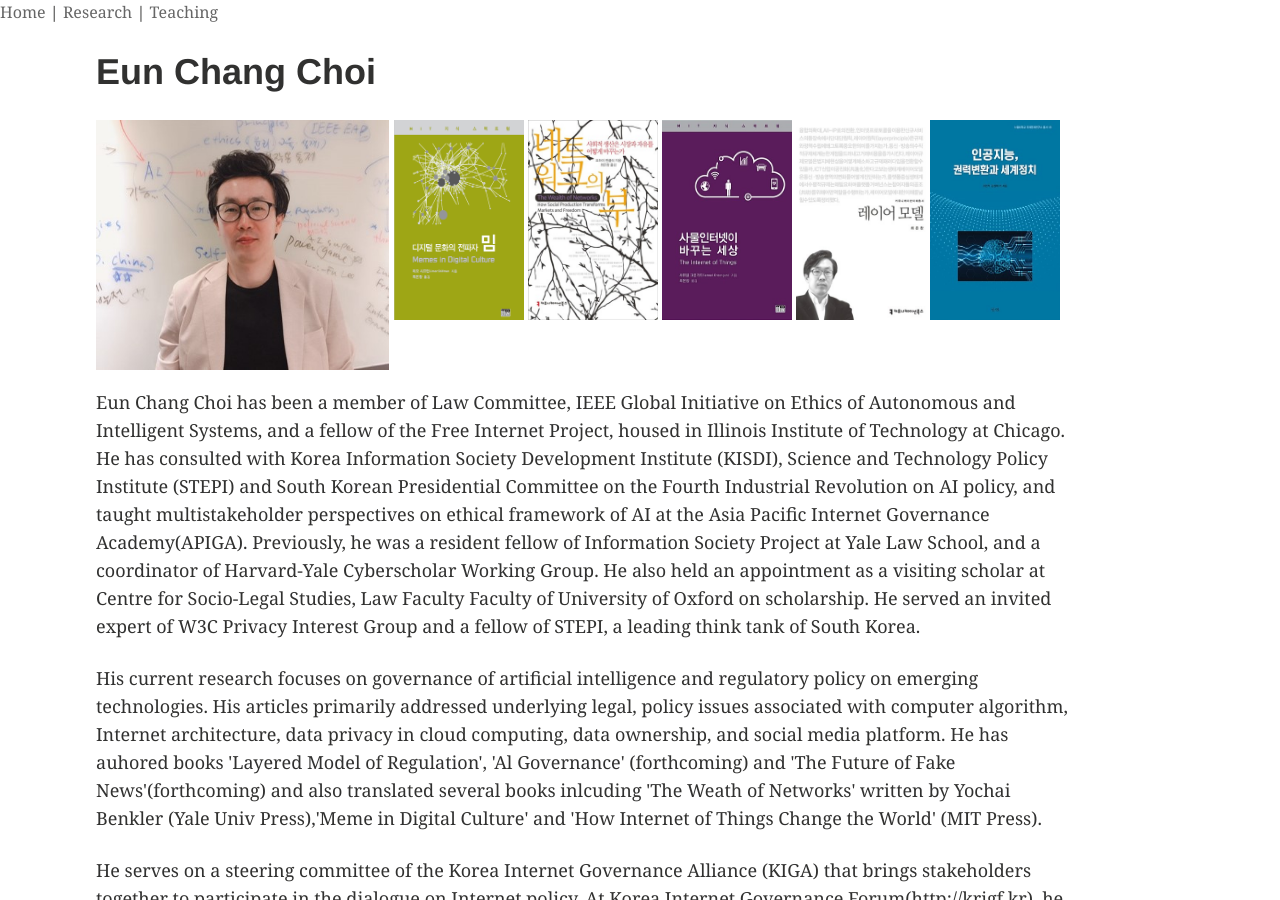
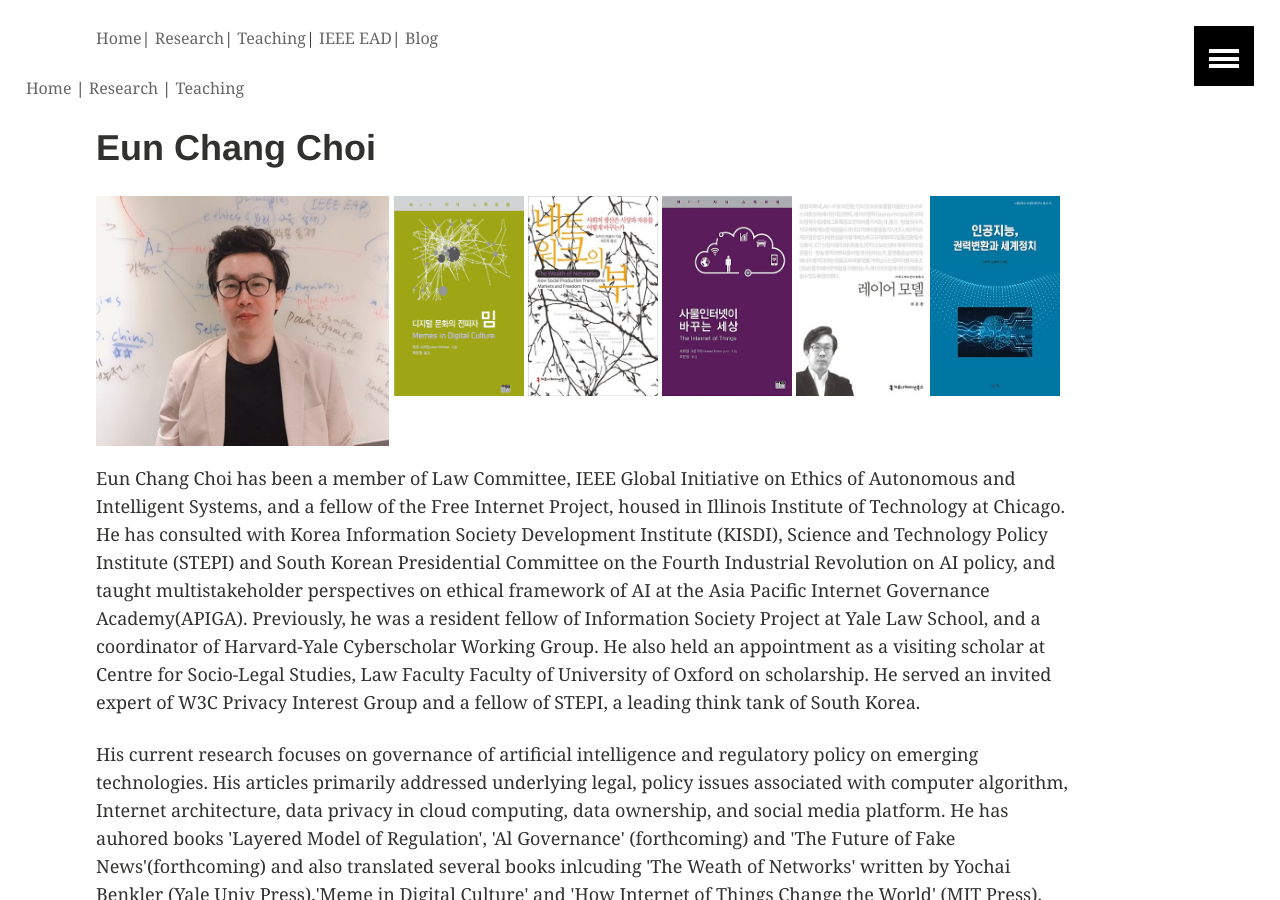
Before and after one commit to eunchangchoi/eunchangchoi.github.io, a Jekyll site: the page built from index.md, in a window 1280 px wide and 900 px high. Built offline with Jekyll 4.4.1, drawn with Linux system fonts in a browser that asks for light colours.

Commit message:
Update default.html

```diff
--- a/_layouts/default.html
+++ b/_layouts/default.html
@@ -56,6 +56,11 @@
 </style>
 
   <body>
+    <body id="js-body">
+    {% include browser-upgrade.html %}
+    {% include header.html %}
+    {% include navigation-sliding.html %}
+    <div id="page-wrapper">
     <nav>
 <ul>
   <li><a href="/">Home</a> | <a href="/research">Research</a> | <a href="/teaching">Teaching</a></li>
```
